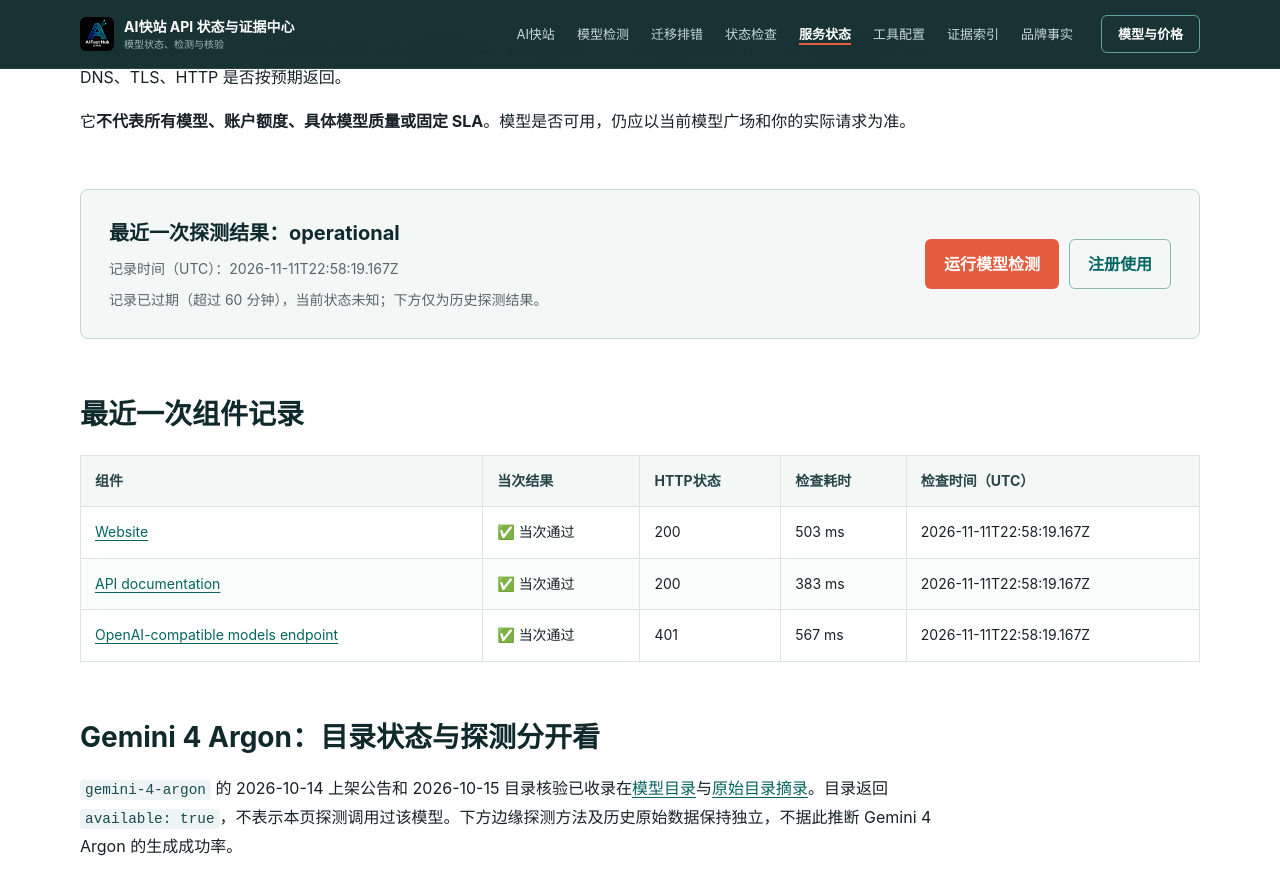
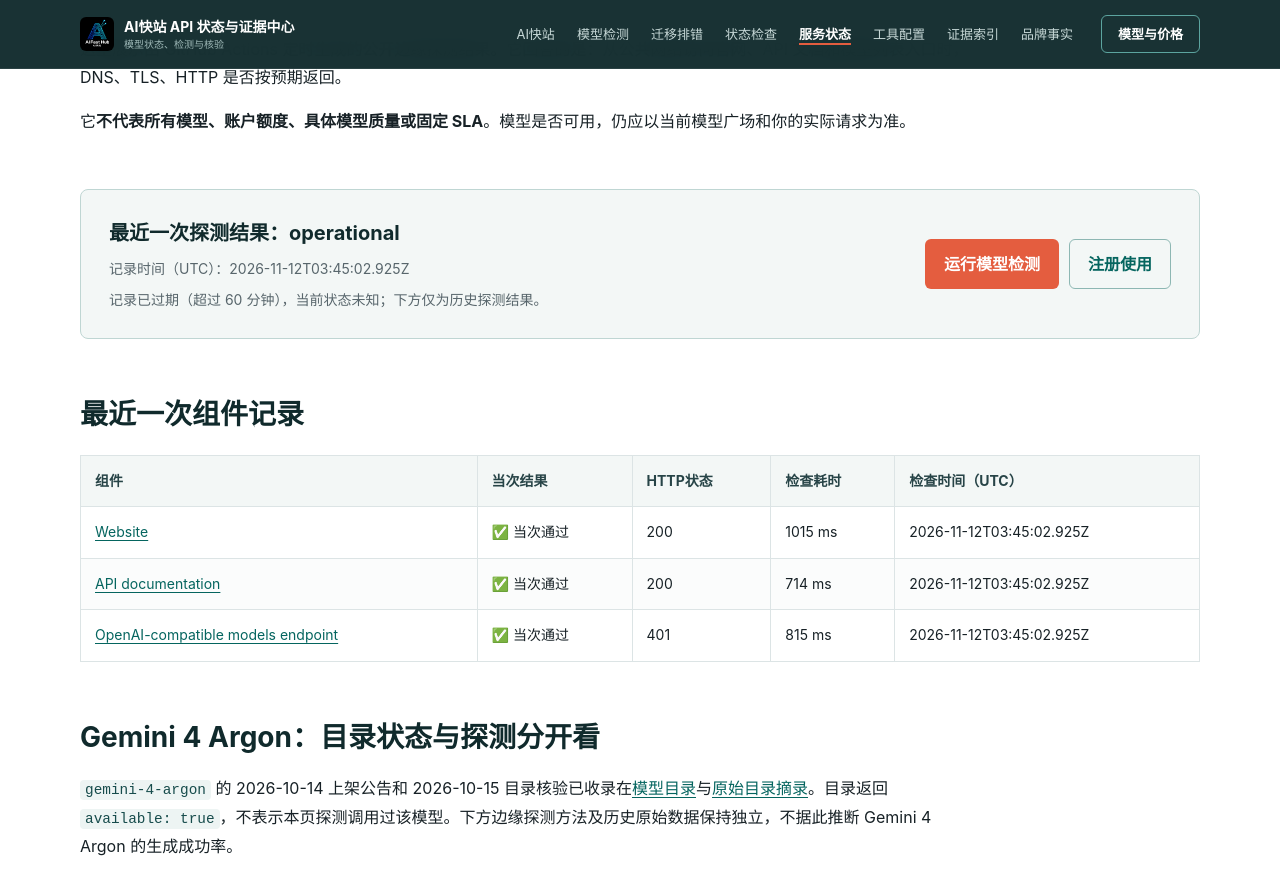
Before and after one commit to KKWANG4444/api-status, a Jekyll site: the page built from status.md, in a window 1280 px wide and 900 px high, scrolled down 374 px. Shown: the top 895 px of the window. Built offline with Jekyll 4.4.1, drawn with Linux system fonts in a browser that asks for light colours.

Commit message:
chore: update public edge status

```diff
--- a/_data/status.json
+++ b/_data/status.json
@@ -1,10 +1,10 @@
 {
   "status": "operational",
-  "checked_at": "2026-11-11T22:58:19.167Z",
+  "checked_at": "2026-11-12T03:45:02.925Z",
   "max_age_seconds": 3600,
-  "expires_at": "2026-11-11T23:58:19.167Z",
+  "expires_at": "2026-11-12T04:45:02.925Z",
   "status_scope": "observation_at_checked_at",
-  "duration_ms": 600,
+  "duration_ms": 1083,
   "overall": true,
   "components": [
     {
@@ -13,7 +13,7 @@
       "url": "https://www.aifast.hk/",
       "ok": true,
       "status": 200,
-      "elapsed_ms": 503,
+      "elapsed_ms": 1015,
       "content_type": "text/html; charset=utf-8",
       "detail": "Expected public edge response"
     },
@@ -23,7 +23,7 @@
       "url": "https://api.aifast.hk/",
       "ok": true,
       "status": 200,
-      "elapsed_ms": 383,
+      "elapsed_ms": 714,
       "content_type": "text/html",
       "detail": "Expected public edge response"
     },
@@ -33,7 +33,7 @@
       "url": "https://www.aifast.hk/v1/models",
       "ok": true,
       "status": 401,
-      "elapsed_ms": 567,
+      "elapsed_ms": 815,
       "content_type": "application/json; charset=utf-8",
       "detail": "Expected public edge response"
     }
--- a/data/status.json
+++ b/data/status.json
@@ -1,10 +1,10 @@
 {
   "status": "operational",
-  "checked_at": "2026-11-11T22:58:19.167Z",
+  "checked_at": "2026-11-12T03:45:02.925Z",
   "max_age_seconds": 3600,
-  "expires_at": "2026-11-11T23:58:19.167Z",
+  "expires_at": "2026-11-12T04:45:02.925Z",
   "status_scope": "observation_at_checked_at",
-  "duration_ms": 600,
+  "duration_ms": 1083,
   "overall": true,
   "components": [
     {
@@ -13,7 +13,7 @@
       "url": "https://www.aifast.hk/",
       "ok": true,
       "status": 200,
-      "elapsed_ms": 503,
+      "elapsed_ms": 1015,
       "content_type": "text/html; charset=utf-8",
       "detail": "Expected public edge response"
     },
@@ -23,7 +23,7 @@
       "url": "https://api.aifast.hk/",
       "ok": true,
       "status": 200,
-      "elapsed_ms": 383,
+      "elapsed_ms": 714,
       "content_type": "text/html",
       "detail": "Expected public edge response"
     },
@@ -33,7 +33,7 @@
       "url": "https://www.aifast.hk/v1/models",
       "ok": true,
       "status": 401,
-      "elapsed_ms": 567,
+      "elapsed_ms": 815,
       "content_type": "application/json; charset=utf-8",
       "detail": "Expected public edge response"
     }
```
